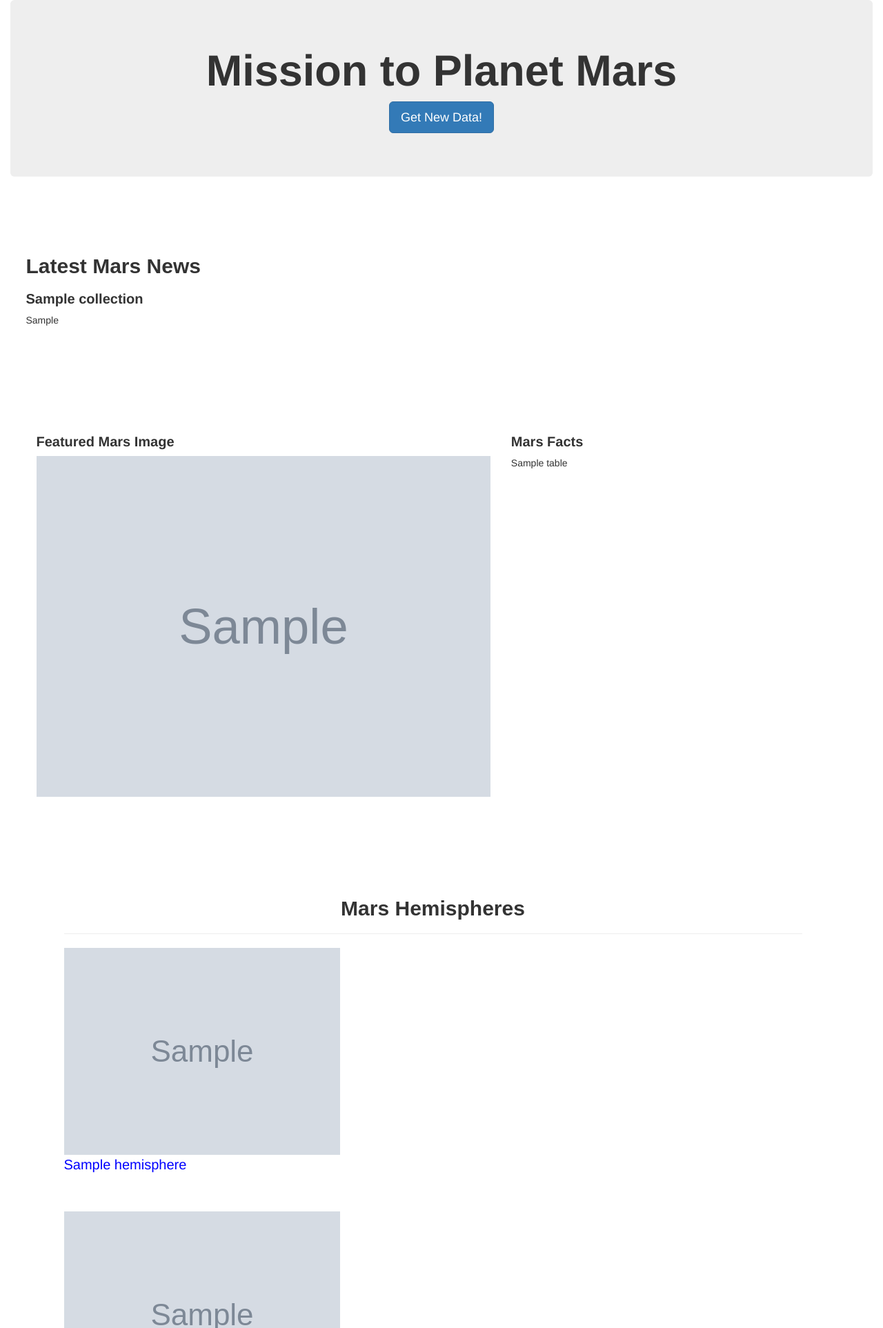
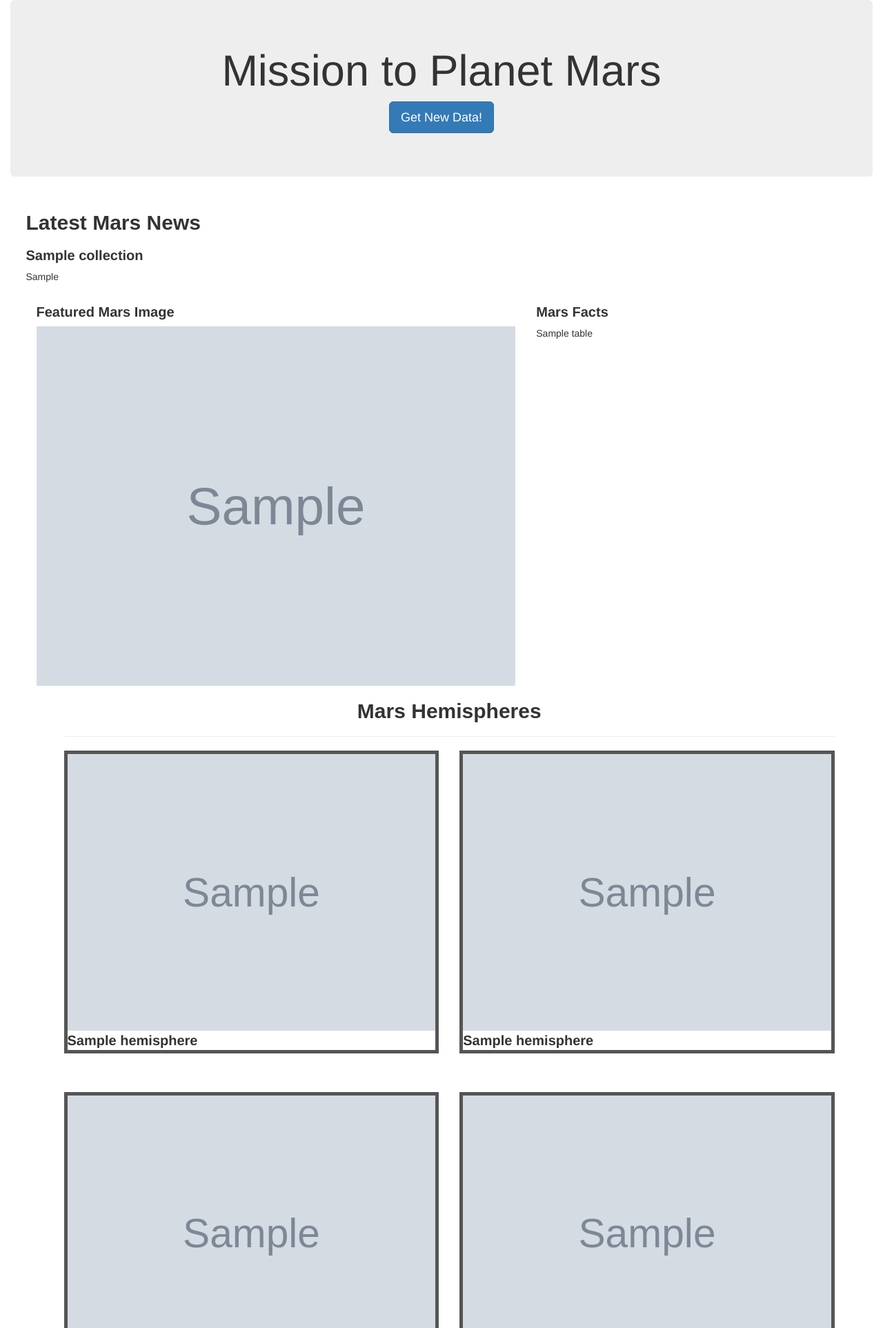
Before and after one commit to mmarange/web-scraping-challenge, a Flask app: page / in a window 1280 px wide. Shown: the top 1925 px of the page at 69% size. Run offline with Flask 2, Linux system fonts and the light colour scheme; grey boxes marked "Sample" are stand-in pictures; a database or web service that is not in the repository returns one stand-in record (values such as "Sample title"); parts of the project's set-up code (start-up, migrations or seed data) failed here and were passed over; some libraries are stand-ins or nearby versions.

Commit message:
submission

```diff
--- a/Missions_to_Mars/app.py
+++ b/Missions_to_Mars/app.py
@@ -41,7 +41,3 @@ def scrape():
 
 if __name__ == "__main__":
     app.run(debug=True)
-
-
-#%%
-mongo.Mars.collection.update({}, mars_data, upsert=True)
--- a/Missions_to_Mars/templates/index.html
+++ b/Missions_to_Mars/templates/index.html
@@ -13,10 +13,14 @@
         .news {
                 padding-left: 3%;
                 }
-        figcaption {font-size: 20px; padding-bottom: 5%;
+        figcaption {font-size: 20px;
+                    font-weight: bold;
                 }
         h2 {
            font-family:Arial, Helvetica, sans-serif; font-weight: bolder;
+        }
+        figure {
+            border: 5px solid #555;
         }
   </style>
 </head>
@@ -51,22 +55,35 @@
 
             <h2 style="text-align: center; font-family:Arial, Helvetica, sans-serif; font-weight: bolder;">Mars Hemispheres</h2>
             <hr>
+            <div class ='row' style="padding-bottom: 5%";>
+                <div class = "col-md-6">
                     <figure>
-            <img src="{{ data.hemispheres[0].img_url}}" alt="Hemisphere_Image1">
+                    <img src="{{ data.hemispheres[0].img_url}}" alt="Hemisphere_Image1" width="100%">
                     <figcaption>{{ data.hemispheres[0].title}}</figcaption>
                     </figure>
+                </div>
+                <div class = "col-md-6">
                     <figure>
-                <img src="{{ data.hemispheres[1].img_url}}" alt="Hemisphere_Image2">
+                        <img src="{{ data.hemispheres[1].img_url}}" alt="Hemisphere_Image2" width="100%">
                         <figcaption>{{ data.hemispheres[1].title}}</figcaption>
                     </figure>
+                </div>
+            </div>
+
+            <div class ='row'style="padding-bottom: 5%">
+                <div class = "col-md-6">
                     <figure>
-                <img src="{{ data.hemispheres[2].img_url}}" alt="Hemisphere_Image3">
+                        <img src="{{ data.hemispheres[2].img_url}}" alt="Hemisphere_Image3" width="100%">
                         <figcaption>{{ data.hemispheres[2].title}}</figcaption>
                     </figure>
+                </div>
+                <div class = "col-md-6">
                         <figure>
-                <img src="{{ data.hemispheres[3].img_url}}" alt="Hemisphere_Image4">
+                            <img src="{{ data.hemispheres[3].img_url}}" alt="Hemisphere_Image4" width="100%">
                             <figcaption>{{ data.hemispheres[3].title}}</figcaption>
                         </figure>
+                </div>
+            </div>
 
         </div>
 
--- a/Missions_to_Mars/templates/style.css
+++ /dev/null
@@ -1,6 +0,0 @@
-h1 {font-weight: bold; color: blue;}
-figcaption {color: blue;
-}
-.news {
-    padding: 5%;
-}
```
Also changed, not shown: Missions_to_Mars/scrape_mars.py (line endings or trailing spaces), 1 other file. Lines whose indentation alone changed are shown as unchanged.
